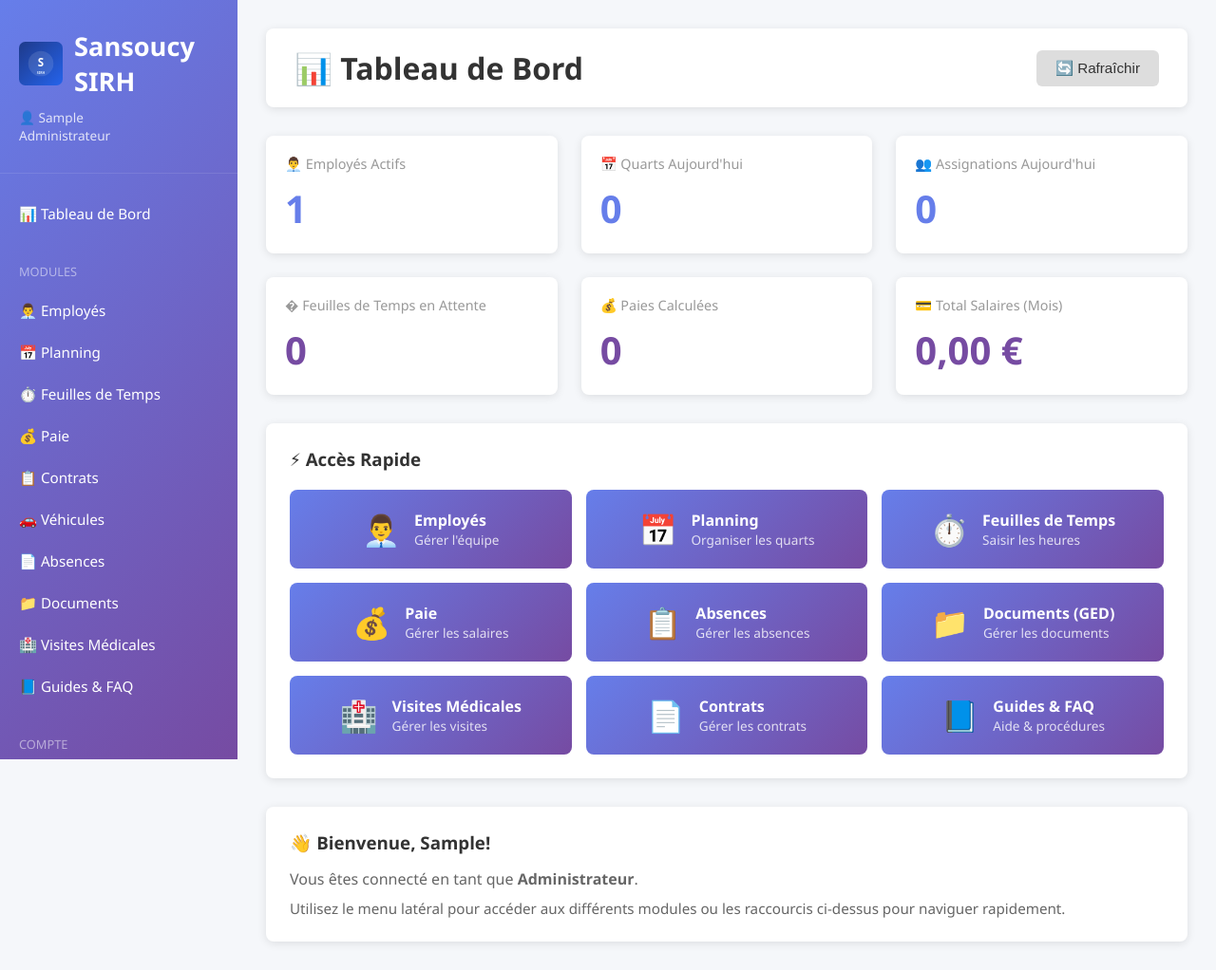
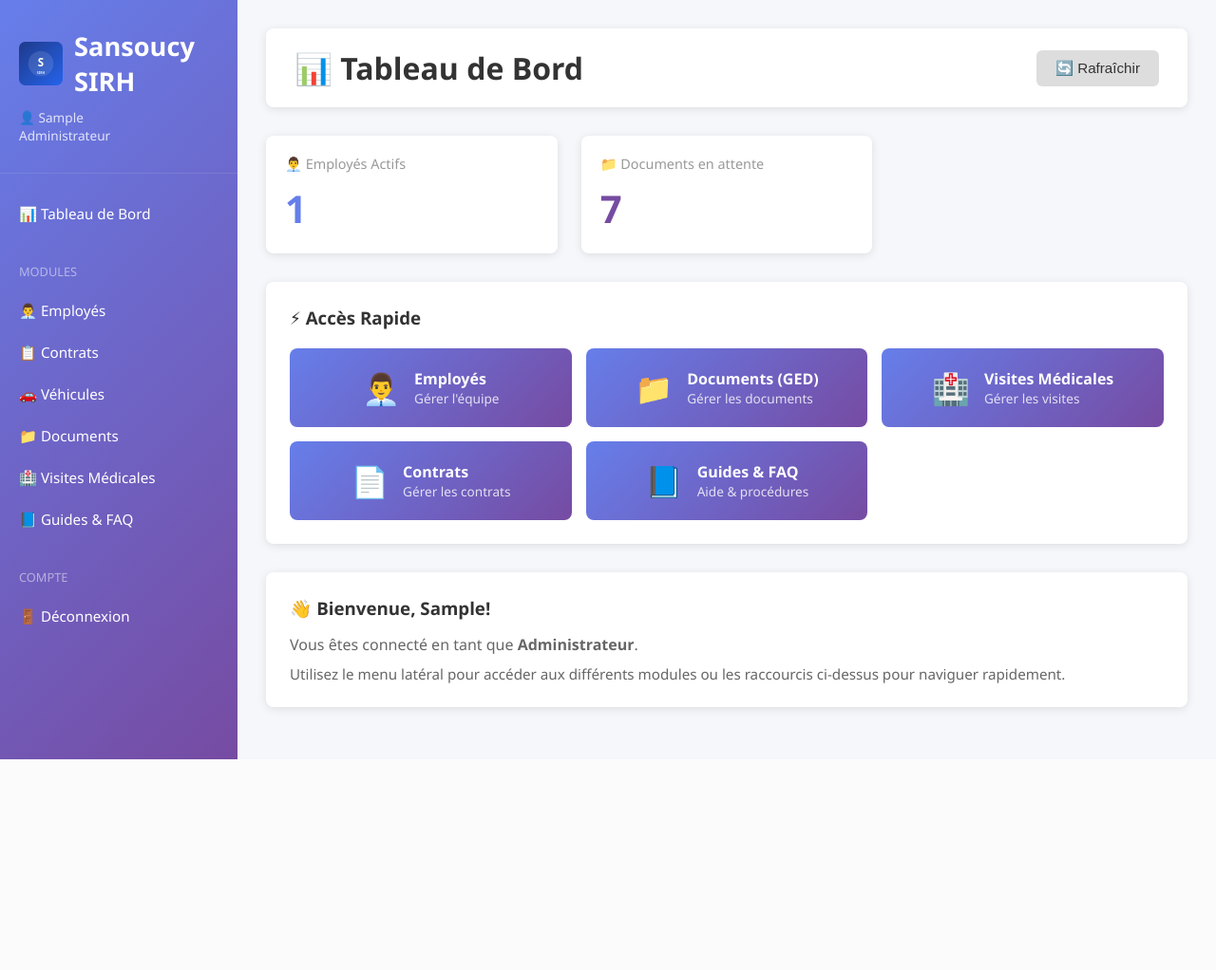
Before and after one commit to GatienCM/SIRH, a Django app: page /dashboard/ in a window 1280 px wide. Shown: the whole page at 95% size. After the commit the page ends 800 px from the top, so only its background shows below. Run offline with Django 4.2, Linux system fonts and the light colour scheme; a user stored in the database is signed in; tables that the repository leaves empty hold one stand-in row (values such as "Sample post").

Commit message:
Rescope of the project. Getting the essentials working first

```diff
--- a/employees/models.py
+++ b/employees/models.py
@@ -240,6 +240,10 @@ class EmployeeDocument(models.Model):
         ('certificate', 'Certificat médical'),
         ('payslip', 'Bulletin de salaire'),
         ('attestation', 'Attestation'),
+        ('cpam_attestation', 'Attestation CPAM'),
+        ('rib', 'Relevé d\'identité bancaire'),
+        ('driving_license', 'Permis de conduire'),
+        ('dpae', 'DPAE'),
         ('insurance', 'Assurance'),
         ('other', 'Autre'),
     ]
--- a/sirh_core/urls.py
+++ b/sirh_core/urls.py
@@ -21,7 +21,7 @@ from .views_app import (
     settings_professions, profession_create, profession_edit, profession_delete,
     settings_shifttypes, shifttype_create, shifttype_edit, shifttype_delete,
     absences_view, absence_delete,
-    documents_view, employee_documents_admin, document_delete, employee_documents_view,
+    documents_view, employee_documents_admin, document_delete, document_preview, employee_documents_view,
     medical_visits_view, medical_visit_edit, medical_visit_delete,
     guides_faq, guide_detail,
     employee_portal_simulate
@@ -77,6 +77,7 @@ urlpatterns = [
     path('documents/', documents_view, name='documents'),
     path('documents/employee/<int:employee_id>/', employee_documents_admin, name='employee_documents_admin'),
     path('documents/<int:document_id>/delete/', document_delete, name='document_delete'),
+    path('documents/<int:document_id>/preview/', document_preview, name='document_preview'),
     path('my-documents/', employee_documents_view, name='employee_documents'),
 
     path('medical-visits/', medical_visits_view, name='medical_visits'),
--- a/templates/base.html
+++ b/templates/base.html
@@ -262,8 +262,10 @@
             <ul class="nav-menu">
                 {% if user.role == 'employee' %}
                     <li><a href="/employee-portal/" {% if request.resolver_match.url_name == 'employee_portal' %}class="active"{% endif %}>🏠 Mon Espace</a></li>
-                    <li><a href="/planning/" {% if request.resolver_match.url_name == 'planning' %}class="active"{% endif %}>📅 Mon Planning</a></li>
-                    <li><a href="/timesheets/" {% if request.resolver_match.url_name == 'timesheets' %}class="active"{% endif %}>⏱️ Mes Feuilles de Temps</a></li>
+                    <!-- Planning désactivé temporairement -->
+                    <!-- <li><a href="/planning/" {% if request.resolver_match.url_name == 'planning' %}class="active"{% endif %}>📅 Mon Planning</a></li> -->
+                    <!-- Feuilles de Temps désactivées temporairement -->
+                    <!-- <li><a href="/timesheets/" {% if request.resolver_match.url_name == 'timesheets' %}class="active"{% endif %}>⏱️ Mes Feuilles de Temps</a></li> -->
                     <li><a href="/my-documents/" {% if request.resolver_match.url_name == 'employee_documents' %}class="active"{% endif %}>📁 Mes Documents</a></li>
                     <li><a href="/guides/" {% if request.resolver_match.url_name == 'guides' %}class="active"{% endif %}>📘 Guides & FAQ</a></li>
                     <li><a href="/employee-portal/" {% if request.resolver_match.url_name == 'employee_portal' %}class="active"{% endif %}>📱 Mon Profil</a></li>
@@ -272,12 +274,16 @@
 
                     <li style="margin-top: 20px; padding: 10px 20px; color: rgba(255,255,255,0.5); font-size: 0.8em; text-transform: uppercase;">MODULES</li>
                     <li><a href="/employees/" {% if request.resolver_match.url_name == 'employees' %}class="active"{% endif %}>👨‍💼 Employés</a></li>
-                    <li><a href="/planning/" {% if request.resolver_match.url_name == 'planning' %}class="active"{% endif %}>📅 Planning</a></li>
-                    <li><a href="/timesheets/" {% if request.resolver_match.url_name == 'timesheets' %}class="active"{% endif %}>⏱️ Feuilles de Temps</a></li>
-                    <li><a href="/payroll/" {% if request.resolver_match.url_name == 'payroll' %}class="active"{% endif %}>💰 Paie</a></li>
+                    <!-- Planning désactivé temporairement -->
+                    <!-- <li><a href="/planning/" {% if request.resolver_match.url_name == 'planning' %}class="active"{% endif %}>📅 Planning</a></li> -->
+                    <!-- Feuilles de Temps désactivées temporairement -->
+                    <!-- <li><a href="/timesheets/" {% if request.resolver_match.url_name == 'timesheets' %}class="active"{% endif %}>⏱️ Feuilles de Temps</a></li> -->
+                    <!-- Paie désactivée temporairement -->
+                    <!-- <li><a href="/payroll/" {% if request.resolver_match.url_name == 'payroll' %}class="active"{% endif %}>💰 Paie</a></li> -->
                     <li><a href="/contracts/" {% if request.resolver_match.url_name == 'contracts' %}class="active"{% endif %}>📋 Contrats</a></li>
                     <li><a href="/vehicles/" {% if request.resolver_match.url_name == 'vehicles' %}class="active"{% endif %}>🚗 Véhicules</a></li>
-                    <li><a href="/absences/" {% if request.resolver_match.url_name == 'absences' %}class="active"{% endif %}>📄 Absences</a></li>
+                    <!-- Absences désactivées temporairement -->
+                    <!-- <li><a href="/absences/" {% if request.resolver_match.url_name == 'absences' %}class="active"{% endif %}>📄 Absences</a></li> -->
                     <li><a href="/documents/" {% if request.resolver_match.url_name == 'documents' %}class="active"{% endif %}>📁 Documents</a></li>
                     <li><a href="/medical-visits/" {% if request.resolver_match.url_name == 'medical_visits' %}class="active"{% endif %}>🏥 Visites Médicales</a></li>
                     <li><a href="/guides/" {% if request.resolver_match.url_name == 'guides' %}class="active"{% endif %}>📘 Guides & FAQ</a></li>
--- a/templates/dashboard_new.html
+++ b/templates/dashboard_new.html
@@ -11,29 +11,10 @@
     </div>
 
     <div style="background: white; padding: 20px; border-radius: 8px; box-shadow: 0 2px 10px rgba(0,0,0,0.1);">
-        <div style="color: #999; font-size: 0.9em; margin-bottom: 10px;">📅 Quarts Aujourd'hui</div>
-        <div style="font-size: 2.5em; font-weight: bold; color: #667eea;">{{ stats.shifts_today }}</div>
+        <div style="color: #999; font-size: 0.9em; margin-bottom: 10px;">📁 Documents en attente</div>
+        <div style="font-size: 2.5em; font-weight: bold; color: #764ba2;">{{ stats.documents_pending|default:"0" }}</div>
     </div>
 
-    <div style="background: white; padding: 20px; border-radius: 8px; box-shadow: 0 2px 10px rgba(0,0,0,0.1);">
-        <div style="color: #999; font-size: 0.9em; margin-bottom: 10px;">👥 Assignations Aujourd'hui</div>
-        <div style="font-size: 2.5em; font-weight: bold; color: #667eea;">{{ stats.assignments_today }}</div>
-    </div>
-
-    <div style="background: white; padding: 20px; border-radius: 8px; box-shadow: 0 2px 10px rgba(0,0,0,0.1);">
-        <div style="color: #999; font-size: 0.9em; margin-bottom: 10px;">� Feuilles de Temps en Attente</div>
-        <div style="font-size: 2.5em; font-weight: bold; color: #764ba2;">{{ stats.timesheets_pending }}</div>
-    </div>
-
-    <div style="background: white; padding: 20px; border-radius: 8px; box-shadow: 0 2px 10px rgba(0,0,0,0.1);">
-        <div style="color: #999; font-size: 0.9em; margin-bottom: 10px;">💰 Paies Calculées</div>
-        <div style="font-size: 2.5em; font-weight: bold; color: #764ba2;">{{ stats.payrolls_pending }}</div>
-    </div>
-
-    <div style="background: white; padding: 20px; border-radius: 8px; box-shadow: 0 2px 10px rgba(0,0,0,0.1);">
-        <div style="color: #999; font-size: 0.9em; margin-bottom: 10px;">💳 Total Salaires (Mois)</div>
-        <div style="font-size: 2.5em; font-weight: bold; color: #764ba2;">{{ stats.total_salaries|floatformat:2|default:"0" }} €</div>
-    </div>
 </div>
 
 <!-- Quick Access Modules -->
@@ -61,7 +42,8 @@
             </div>
         </a>
 
-        <a href="/planning/" style="
+        <!-- Planning desactive temporairement -->
+        <!-- <a href="/planning/" style="
             display: flex;
             align-items: center;
             justify-content: center;
@@ -79,9 +61,10 @@
                 <div style="font-weight: 600;">Planning</div>
                 <div style="font-size: 0.85em; opacity: 0.8;">Organiser les quarts</div>
             </div>
-        </a>
+        </a> -->
 
-        <a href="/timesheets/" style="
+        <!-- Feuilles de Temps desactivees temporairement -->
+        <!-- <a href="/timesheets/" style="
             display: flex;
             align-items: center;
             justify-content: center;
@@ -99,9 +82,10 @@
                 <div style="font-weight: 600;">Feuilles de Temps</div>
                 <div style="font-size: 0.85em; opacity: 0.8;">Saisir les heures</div>
             </div>
-        </a>
+        </a> -->
 
-        <a href="/payroll/" style="
+        <!-- Paie desactivee temporairement -->
+        <!-- <a href="/payroll/" style="
             display: flex;
             align-items: center;
             justify-content: center;
@@ -117,11 +101,12 @@
             <div style="font-size: 2em;">💰</div>
             <div>
                 <div style="font-weight: 600;">Paie</div>
-                <div style="font-size: 0.85em; opacity: 0.8;">Gérer les salaires</div>
+                <div style="font-size: 0.85em; opacity: 0.8;">Gerer les salaires</div>
             </div>
-        </a>
+        </a> -->
 
-        <a href="/absences/" style="
+        <!-- Absences desactivees temporairement -->
+        <!-- <a href="/absences/" style="
             display: flex;
             align-items: center;
             justify-content: center;
@@ -137,9 +122,9 @@
             <div style="font-size: 2em;">📋</div>
             <div>
                 <div style="font-weight: 600;">Absences</div>
-                <div style="font-size: 0.85em; opacity: 0.8;">Gérer les absences</div>
+                <div style="font-size: 0.85em; opacity: 0.8;">Gerer les absences</div>
             </div>
-        </a>
+        </a> -->
 
         <a href="/documents/" style="
             display: flex;
```
Also changed, not shown: sirh_core/views_app.py (+89 -0 lines), templates/dashboard.html (+12 -9 lines), templates/documents.html (+9 -0 lines), templates/employee_documents.html (+7 -4 lines), templates/employee_documents_admin.html (+5 -2 lines), employees/migrations/0004_employeedocument_types.py (added), 1 other file.
